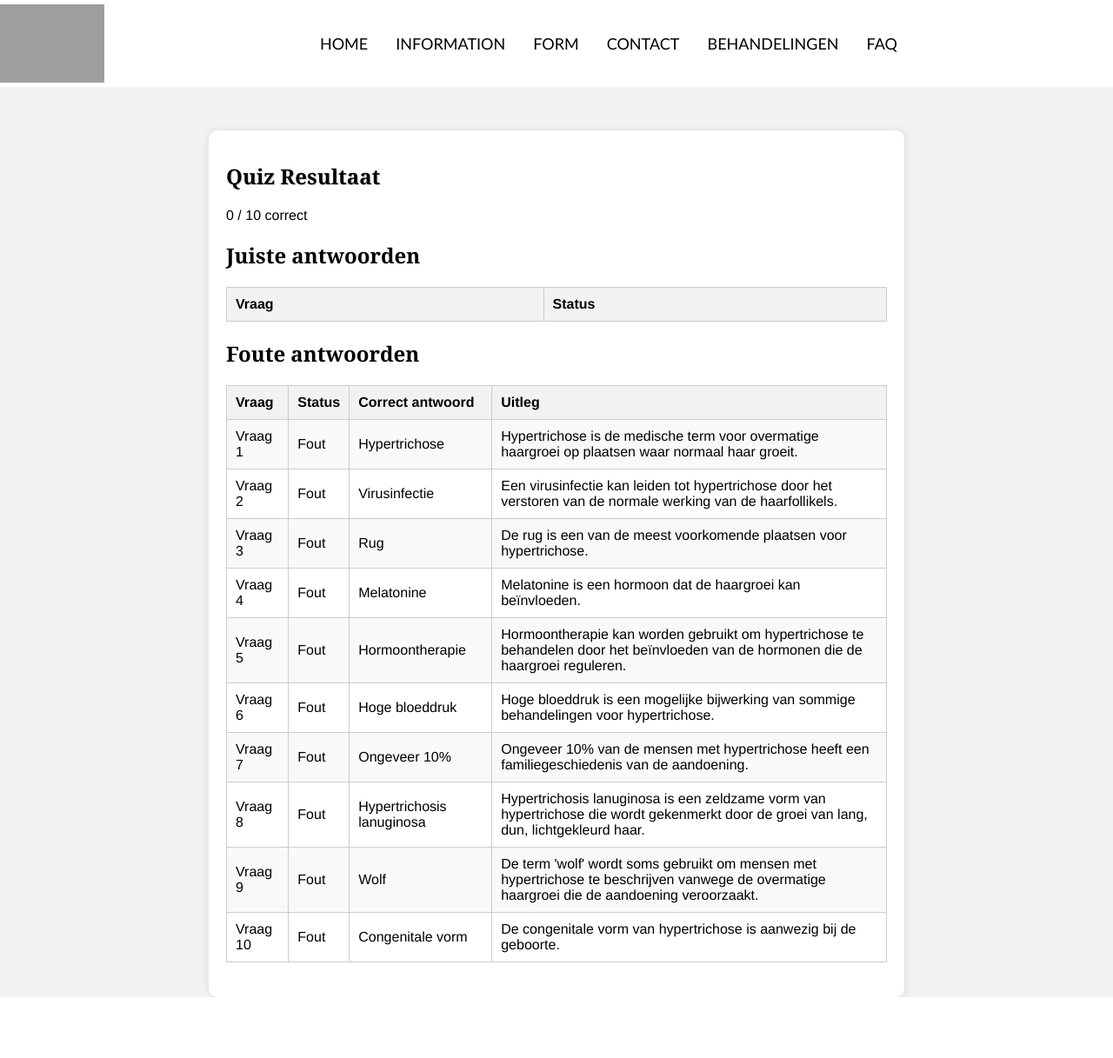
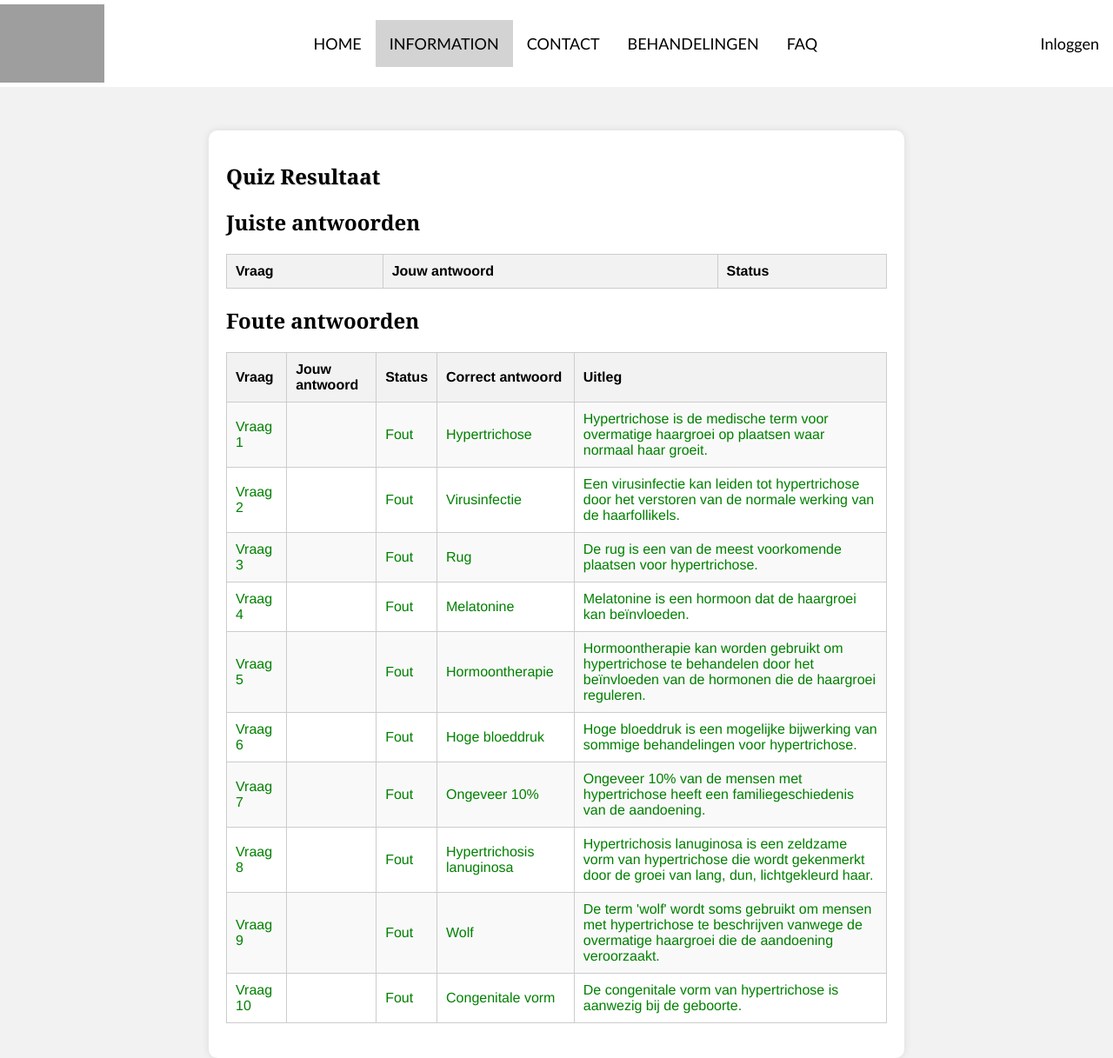
Before and after one commit to WoutervanderRolBrouwer/Hypertrichose, a PHP site: page /Quiz/quiz_result.php in a window 1280 px wide. Shown: the whole page at 87% size. Before the commit the page ends 1147 px from the top, so only its background shows below. Run offline with PHP 8.4, Linux system fonts and the light colour scheme; lists and menus that the app fills with data are empty; grey boxes are pictures that could not be loaded.

Commit message:
Tabel was weg

```diff
--- a/Quiz/css/result.css
+++ b/Quiz/css/result.css
@@ -27,6 +27,19 @@ th, td {
     text-align: left;
 }
 
+td.correct {
+    color: green;
+}
+
+td.incorrect {
+    color: red;
+}
+td, Status{
+    color: green;
+
+}
+
+
 th {
     background-color: #f2f2f2;
 }
--- a/Quiz/quiz_result.php
+++ b/Quiz/quiz_result.php
@@ -10,13 +10,16 @@
     <header>
   <nav class="main-menu">
       <img src="../logo/logo.svg" height="90px" alt="">
-      <ul>
-              <li><a class="home" href="../index.php" id="home">HOME</a></li>
-              <li><a class="information" href="../InfoPage/information.php">INFORMATION</a></li>
-              <li><a class="form" href="../Form/form.php">FORM</a></li>
+      <ul >
+             <li class=""><a class="home" href="../index.php" id="home">HOME</a></li>
+              <li><a class="information active" href="../InfoPage/information.php">INFORMATION</a></li>
               <li><a class="contact" href="../contact/contact.php">CONTACT</a></li>
               <li><a class="behandelingen" href="../behandelingen/behandeling.php">BEHANDELINGEN</a></li>
               <li><a class="FAQ" href="../FAQ/FAQ.php">FAQ</a></li>
+
+            </ul>
+            <ul class="login">
+        <li class="login"><a class="form" href="../Form/form.php">Inloggen</a></li>
 
       </ul>
 </nav>
@@ -27,15 +30,17 @@
     <h1>Quiz Resultaat</h1>
 
     <?php
+    session_start(); // Start de sessie
+
     function getDbConnection() {
         $host = 'localhost';
         $dbname = 'hypertrichose'; //Pas deze naam niet aan
-        $DBusername = 'stmakpabot'; //Pas deze naam niet aan
-        $DBpassword = 'zX[LqFHU@rx9rQJT';
+        $DBusername = 'root'; //Pas deze naam niet aan
+        $DBpassword = '';
         return new PDO("mysql:host=$host;dbname=$dbname", $DBusername, $DBpassword);
     }
 
-    function handleQuizResult($pdo, $username, $userAnswers, $correctAnswers) {
+    function handleQuizResult($pdo, $username, $userInputAnswers, $correctAnswers) {
         $totalCorrect = 0;
         $correctAnswersInfo = [];
         $incorrectAnswersInfo = [];
@@ -52,19 +57,20 @@
             "De congenitale vorm van hypertrichose is aanwezig bij de geboorte."
         ];
 
+        // Vergelijken van de ingevoerde antwoorden met de correcte antwoorden
         foreach ($correctAnswers as $index => $correctAnswer) {
             $questionNumber = $index + 1;
-            $userAnswer = $userAnswers[$index] ?? '';
+            $userInputAnswer = $userInputAnswers[$index] ?? '';
 
-            if ($userAnswer == $correctAnswer) {
+            if ($userInputAnswer == $correctAnswer) {
                 $totalCorrect++;
-                $correctAnswersInfo[] = ["Vraag $questionNumber", "Juist"];
+                $correctAnswersInfo[] = ["Vraag $questionNumber",  $userInputAnswer, "Juist"];
             } else {
-                $incorrectAnswersInfo[] = ["Vraag $questionNumber", "Fout", $correctAnswer, $correctAnswersExplanations[$index]];
+                $incorrectAnswersInfo[] = ["Vraag $questionNumber", $userInputAnswer, "Fout", $correctAnswer, $correctAnswersExplanations[$index]];
             }
         }
 
-
+        // Opslaan van het resultaat in de database
         $sql = "INSERT INTO quiz_results (username, quiz_date, correct_answers, incorrect_answers) VALUES (?, NOW(), ?, ?)";
         $stmt = $pdo->prepare($sql);
         $stmt->execute([$username, $totalCorrect, count($correctAnswers) - $totalCorrect]);
@@ -76,7 +82,9 @@
     $username = $_SESSION['username'] ?? '';
 
     $correctAnswers = ["Hypertrichose", "Virusinfectie", "Rug", "Melatonine", "Hormoontherapie", "Hoge bloeddruk", "Ongeveer 10%", "Hypertrichosis lanuginosa", "Wolf", "Congenitale vorm"];
-    $userAnswers = [
+
+    // Opslaan van de ingevoerde antwoorden
+    $userInputAnswers = [
         $_POST['question1'] ?? '',
         $_POST['question2'] ?? '',
         $_POST['question3'] ?? '',
@@ -89,16 +97,16 @@
         $_POST['question10'] ?? ''
     ];
 
-    list($totalCorrect, $correctAnswersInfo, $incorrectAnswersInfo) = handleQuizResult($pdo, $username, $userAnswers, $correctAnswers);
+    [$totalCorrect, $correctAnswersInfo, $incorrectAnswersInfo] = handleQuizResult($pdo, $username, $userInputAnswers, $correctAnswers);
 
-    echo "<div id='results'>$totalCorrect / 10 correct</div>";
-
+    // Weergave van de ingevoerde antwoorden in de tabellen
     echo "<h2>Juiste antwoorden</h2>";
     echo "<table border='0'>
-    <tr>
-    <th>Vraag</th>
-    <th>Status</th>
-        </tr>";
+            <tr>
+                <th>Vraag</th>
+                <th>Jouw antwoord</th>
+                <th>Status</th>
+            </tr>";
     foreach ($correctAnswersInfo as $info) {
         echo "<tr>";
         foreach ($info as $item) {
@@ -109,8 +117,14 @@
     echo "</table>";
 
     echo "<h2>Foute antwoorden</h2>";
-    echo "<table>";
-    echo "<tr><th>Vraag</th><th>Status</th><th>Correct antwoord</th><th>Uitleg</th></tr>";
+    echo "<table border='0'>
+            <tr>
+                <th>Vraag</th>
+                <th>Jouw antwoord</th>
+                <th>Status</th>
+                <th>Correct antwoord</th>
+                <th>Uitleg</th>
+            </tr>";
     foreach ($incorrectAnswersInfo as $info) {
         echo "<tr>";
         foreach ($info as $item) {
@@ -120,7 +134,8 @@
     }
     echo "</table>";
     ?>
+
+    <button onclick="window.location.href='../Quiz/quiz.php'>Opnieuw proberen</button>
 </div>
-
 </body>
 </html>
```
Also changed, not shown: Quiz/quiz.php (+7 -2 lines).
